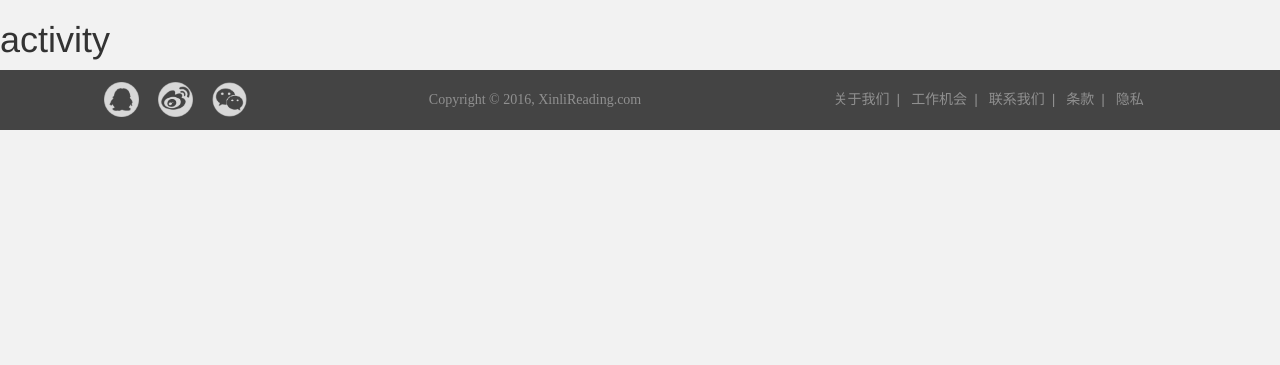
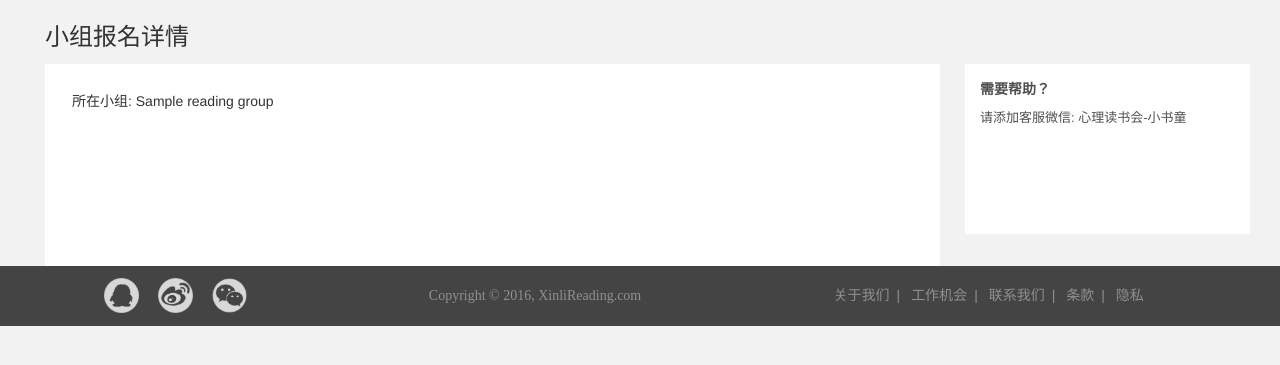
Before and after one commit to xinlireading/xinlireading-server, a Django app: template xinlireading/templates/xinlireading/activity-sign.html in a window 1280 px wide. Shown: the part 67-432 px from the top of the page. Run offline with Django 3.2, Linux system fonts and the light colour scheme; the template is opened without the code that fills it: most values are stand-ins (such as "Sample title", 1, 10 or a date in 2020); some libraries are stand-ins or nearby versions.

Commit message:
show the membership of activity.

```diff
--- /dev/null
+++ b/xinlireading/static/xinlireading/css/activity-sign.css
@@ -0,0 +1,17 @@
+.left-container {
+    margin-top: 10px
+}
+.right-container {
+    background-color: white;
+    margin-top: 10px;
+    padding: 15px;
+    text-align: left;
+    height: 170px;
+
+}
+.book-reading-info-panel {
+    padding-top: 0px;
+    padding-left: 10px;
+    padding-right: 20px;
+    /*height: 200px*/
+}
--- a/xinlireading/templates/xinlireading/activity-sign.html
+++ b/xinlireading/templates/xinlireading/activity-sign.html
@@ -1,8 +1,52 @@
 {% extends 'xinlireading/base.html' %}
-{% block title %}{{activity.title}}{% endblock %}
+{% block title %}{{membership.reading_group.activity.title}}{% endblock %}
 
 {% block content %}
 {% load staticfiles %}
-<link rel="stylesheet" type="text/css" href="{% static 'xinlireading/css/book-sign.css' %}" />
-<h1>activity</h1>
+<link rel="stylesheet" type="text/css" href="{% static 'xinlireading/css/book-detail.css' %}" />
+<link rel="stylesheet" type="text/css" href="{% static 'xinlireading/css/activity-sign.css' %}" />
+<script type="text/javascript" src="{% static 'xinlireading/js/jquery-2.2.4.min.js' %}"></script>
+<script type="text/javascript" src="{% static 'xinlireading/js/bootstrap.min.js' %}"></script>
+<script src="{% static 'xinlireading/js/angular.min.js' %}"></script>
+
+<!-- <form id="myForm" ng-app="app" ng-controller="Ctrl" method="post" action="{$ '/book/' + book_id + '/activity/' + activity_id + '/sign/' $}"> -->
+
+<form id="myForm" ng-app="app" ng-controller="Ctrl">
+
+    <div id="message" style="display:none" ng-class="messageClass" role="alert" ng-bind="error"></div>
+
+    {% csrf_token %}
+    <div class="container-fluid">
+        <div style="font-size:24px; margin-left:20px; margin-top:20px">小组报名详情</div>
+        <div class="row" style="background-color:#f2f2f2">
+            <div class="col-md-9">
+                <div class="left-container">
+
+                    <div style="height:160px;margin-top:12px;">
+                        <div>所在小组: {{membership.reading_group.name}}</div>
+                    </div>
+
+                    <!-- <hr>
+                    <div style="height:120px; margin-top:20px; margin-bottom:20px">
+                    </div>
+
+                    <hr>
+                    <div style="height:270px; margin-top:20px; margin-bottom:20px">
+                    </div>
+
+                    <hr>
+                    <div style="height:270px; margin-top:20px; margin-bottom:20px">
+                    </div> -->
+
+                </div>
+            </div>
+            <div class="col-md-3 book-reading-info-panel">
+                <div class="right-container">
+                    <p style="font-size:14px;font-weight:bold">需要帮助？</p>
+                    <p>请添加客服微信: 心理读书会-小书童</p>
+                    <!-- <button id="start-sign-activity-btn" type="button" data-toggle="modal" data-target="#myModal" class="btn btn-primary btn-primary-custom btn-primary-custom-submit">报名这本书的读书活动</button> -->
+                </div>
+            </div>
+        </div>
+    </div>
 {% endblock %}
```
Also changed, not shown: xinlireading/views.py (+8 -5 lines), xinlireading/static/xinlireading/css/book-sign.css (deleted).
